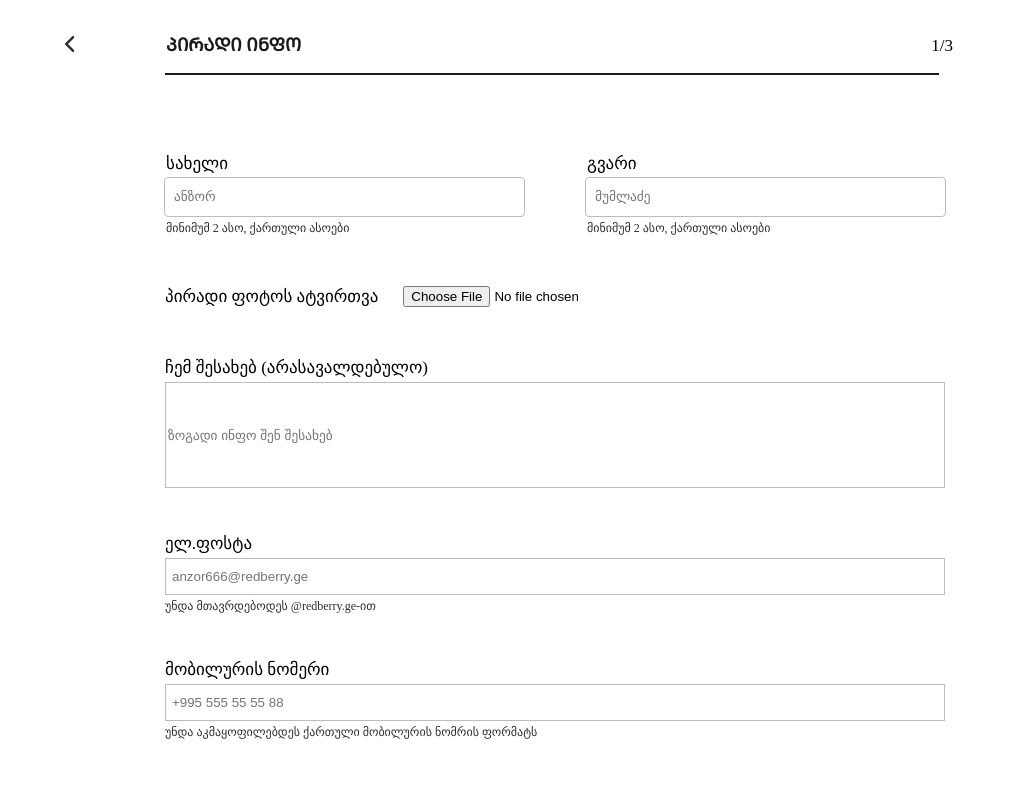
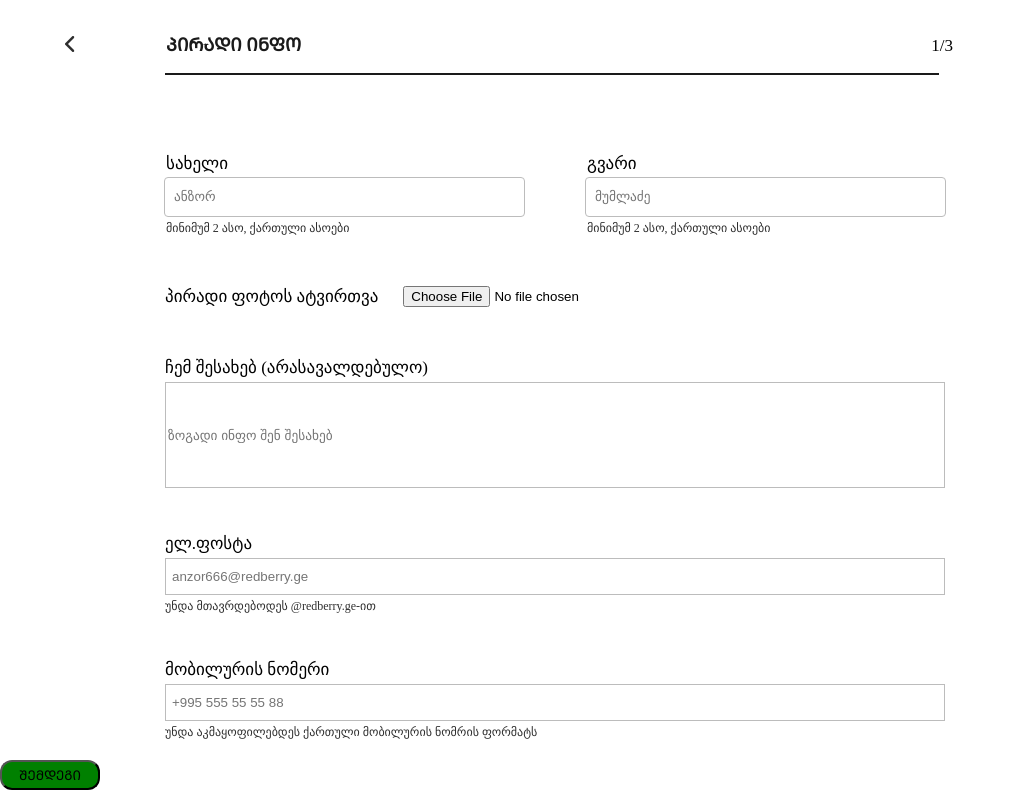
Before and after one commit to lizirukh/Redberry_Task, a React (Create React App) app: page / in a window 1280 px wide. Both pictures are taken after a click on the button "ᲠᲔᲖᲘᲣᲛᲔᲡ ᲓᲐᲛᲐᲢᲔᲑᲐ". Shown: the whole page, without its empty margins (0-1016 px from the left). Built offline with nearby package versions, Linux system fonts and the light colour scheme; a web font is replaced by a local one.

Commit message:
Updated and fixed InfoPage component

```diff
--- a/src/components/InfoPage.jsx
+++ b/src/components/InfoPage.jsx
@@ -1,6 +1,8 @@
 // import React, { useState } from "react";
+import { useState } from "react";
 import Header from "./Header";
 import "./InfoPage.css";
+import Landing from "./Landing";
 
 const InfoPage = () => {
 //   const [name, setName] = useState("");
@@ -65,6 +67,8 @@ const InfoPage = () => {
             <input type="text" placeholder="+995 555 55 55 88" className="number"/>
             <label className="numVal">უნდა აკმაყოფილებდეს ქართული მობილურის ნომრის ფორმატს</label>
         </div>
+
+        <button type="submit">ᲨᲔᲛᲓᲔᲒᲘ</button>
       </div>
 
       <div className="CV"></div>
```
